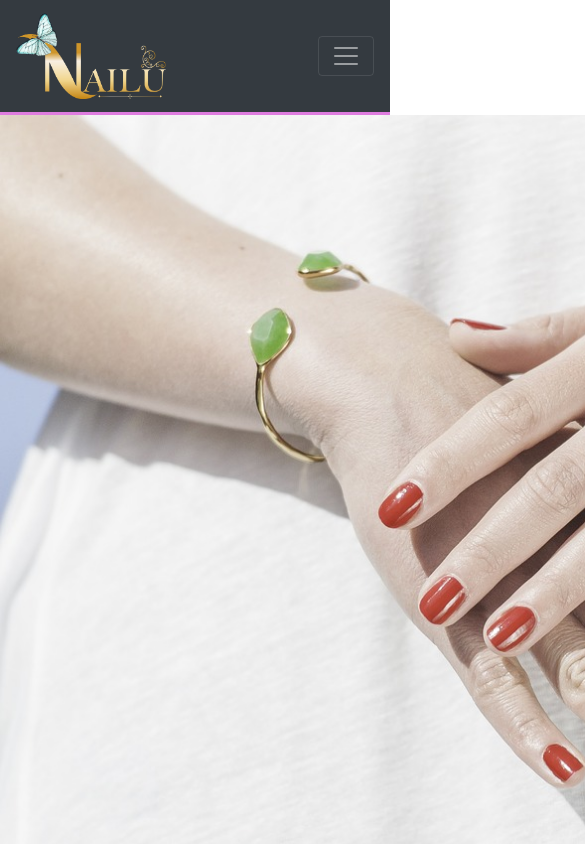
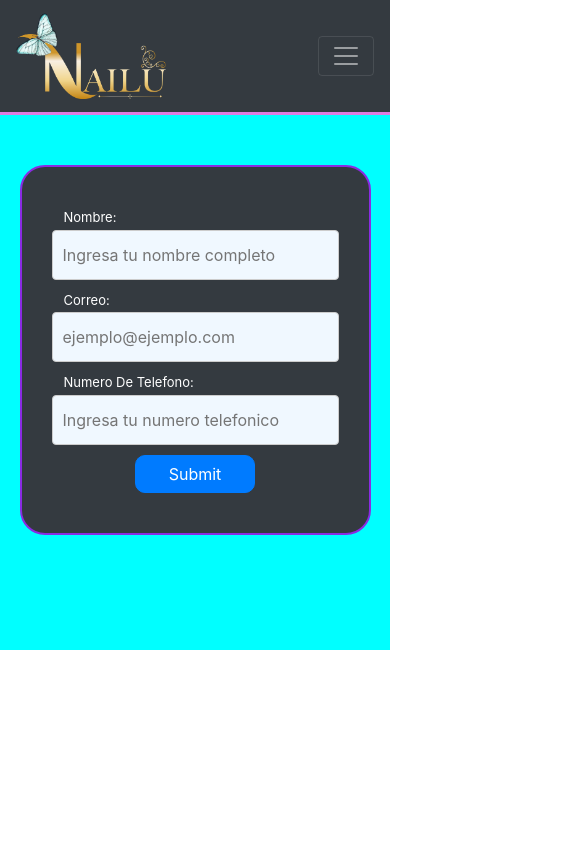
Before and after one commit to Angel10050/nailu_project, a React (Create React App) app: page /user/form in a window 390 px wide. Shown: the top 844 px of the page, 585 px wide, since content can reach past the window. Built offline with nearby package versions, Linux system fonts and the light colour scheme; no server answers.

Commit message:
userForm with styles and responsive

```diff
--- a/src/App.js
+++ b/src/App.js
@@ -1,12 +1,15 @@
 import React from 'react'
 import './App.css'
+
 import { animateScroll as scroll } from 'react-scroll'
+import { BrowserRouter as Router, Switch, Route } from 'react-router-dom'
+
 import Hero from './Components/heroComponent/Hero'
 import heroImage from './Components/heroComponent/hands-1751637_1280.jpg'
 import ButtonGeneral from './Components/Button/Button'
 import NavComponent from './Components/navComponent/NavComponent'
 import Footer from './Components/Footer/Footer'
-import { BrowserRouter as Router, Switch, Route } from 'react-router-dom'
+import Form from './Components/form/Form'
 import Login from './Components/adminPage/Login/loginUser'
 
 class App extends React.Component {
@@ -28,6 +31,10 @@ class App extends React.Component {
           <Switch>
             <Route exact path="/admin">
               <Login />
+            </Route>
+
+            <Route exact path="/user/form">
+              <Form />
             </Route>
 
             <Route>
--- a/src/Components/form/Form.js
+++ b/src/Components/form/Form.js
@@ -1,6 +1,7 @@
 import React,{ Component } from "react"
 import './form.css'
 import Button from '../Button/Button'
+import NavComponent from '../navComponent/NavComponent'
 
 class Form extends Component {
 
@@ -23,6 +24,8 @@ class Form extends Component {
     render () {
 
         return(
+            <>
+              <NavComponent />
                 <div className='formContainer'>
 
                     <form onSubmit={this.handleSubmit} className='form'>
@@ -31,7 +34,7 @@ class Form extends Component {
                     <input type='text' value={this.state.name} id='name' name='userName' onChange={this.handleOnChange} placeholder='Ingresa tu nombre completo' className='input'/>
 
                     <label htmlFor='email' className='label'>Correo:</label>
-            <input type='text' value={this.state.email} id='email' name='userEmail' onChange={this.handleOnChange} placeholder='ejemplo@ejemplo.com' className='input'/>
+                    <input type='email' value={this.state.email} id='email' name='userEmail' onChange={this.handleOnChange} placeholder='ejemplo@ejemplo.com' className='input'/>
 
                     <label htmlFor='tlfNumber' className='label'>Numero De Telefono:</label>
                     <input type='tel' value={this.state.tlfNumber} id='tlfNumber' name='userTlfNumber' onChange={this.handleOnChange} placeholder='Ingresa tu numero telefonico' className='input'/>
@@ -41,6 +44,7 @@ class Form extends Component {
                     </form>
 
                 </div>
+            </>
      )
     }
 }
--- a/src/Components/form/form.css
+++ b/src/Components/form/form.css
@@ -1,32 +1,53 @@
 .formContainer {
     display: flex;
-    justify-content: center;
+    align-items: center;
+    flex-direction: column;
+    height: 500px;
+    min-height: 535px;
+    background-color: aqua;
 }
 
 .form {
-    width: 300px;
-    margin: 20px;
-    padding: 15px;
-    border: 1px solid #ccc;
+    width: 600px;
+    margin-top: 50px;
+    padding: 30px;
+    border: 2px solid blueviolet;
+    border-radius: 25px;
     display: flex;
-    justify-content: space-around;
+    color: white;
     flex-direction: column;
     align-items: center;
+    background-color: #343a40;
 }
 
 .label {
-    font-size: 12px;
+    font-size: 13px;
     margin: 10px 0 1px 0;
-    padding: 1px;
+    padding: 1px 0 1px 12px;
+    align-self: self-start
 }
 
 .input {
     width: 100%;
+    height: 50px;
     padding: 5px 10px;
+    margin-bottom: 20px;
     box-sizing: border-box;
     border: 0.5px solid #ccc;
+    border-radius: 4px;
+    background-color: aliceblue;
 }
 
 .input:focus {
-    border: 1px solid #166;
+    border: 5px solid rgba(238, 130, 238, 0.918);
 }
+
+
+@media (max-width: 826px){
+    .form {
+        width: 90%;
+    }
+    .input {
+        margin-bottom: 0px;
+    }
+}
```
Lines whose indentation alone changed are shown as unchanged.
